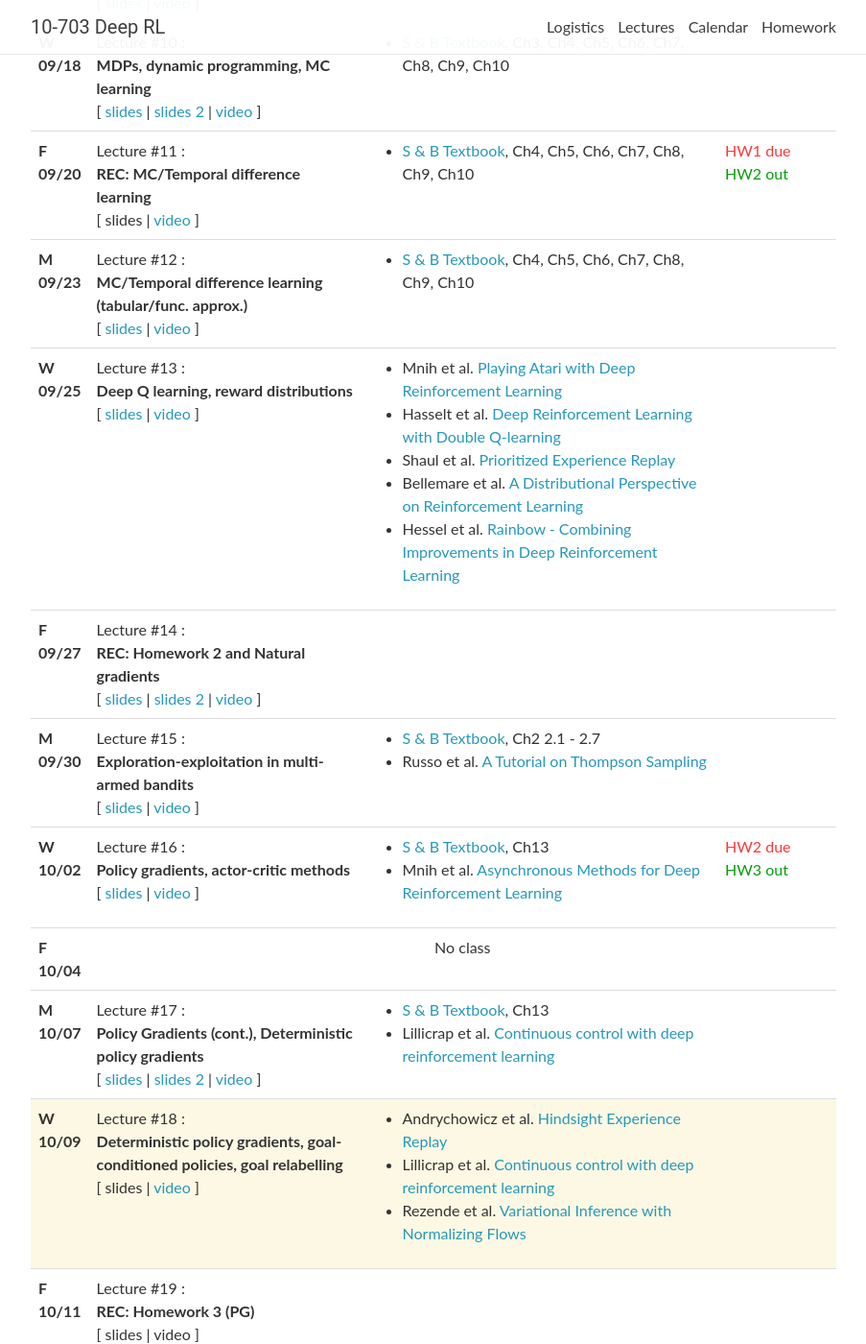
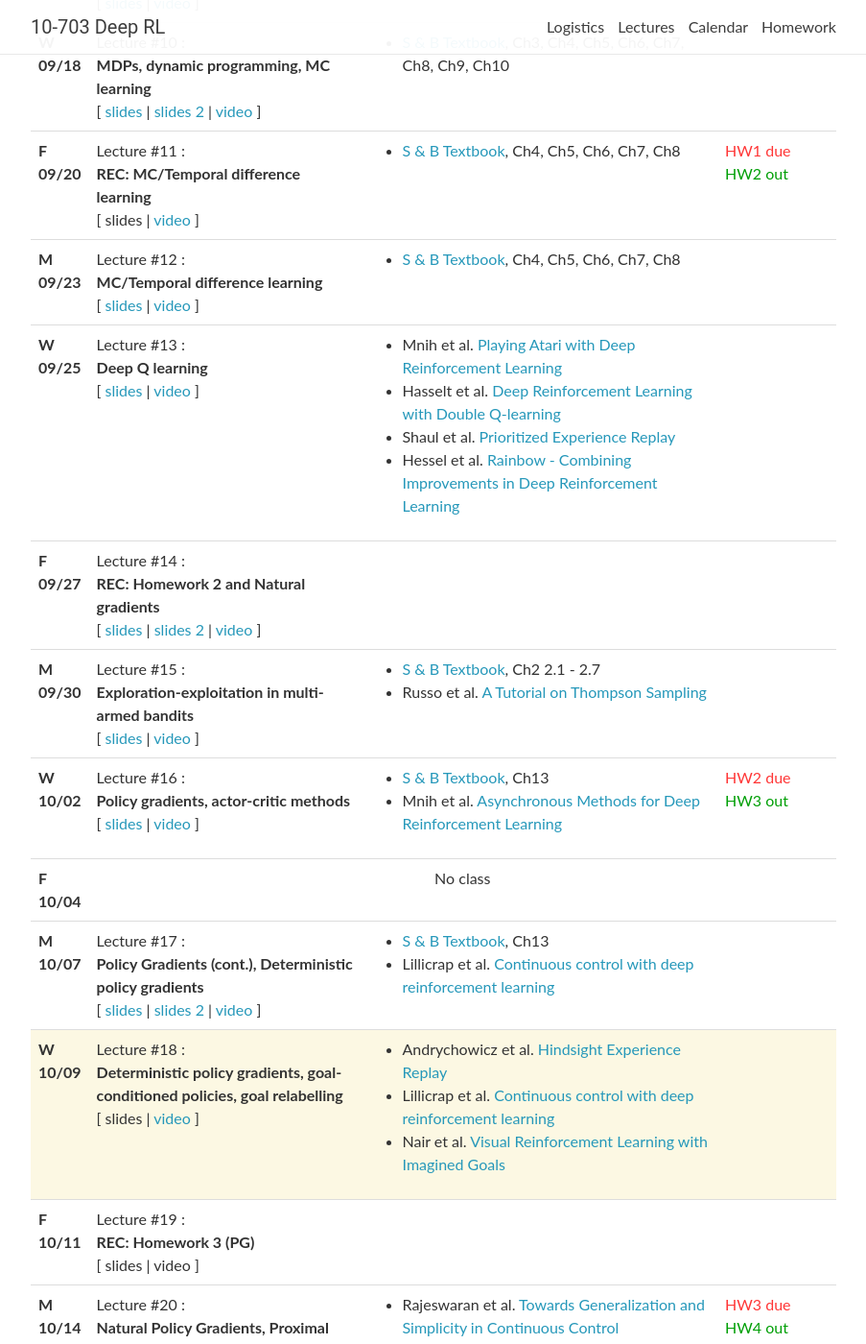
Before and after one commit to cmudeeprl/703website_f19, a Jekyll site: the page built from _pages/lectures.md, in a window 1280 px wide and 1400 px high, scrolled down 1496 px. Shown: the whole window at 96% size, without its empty margins (188-1091 px from the left). Built offline with Jekyll 4.4.1, drawn with Linux system fonts in a browser that asks for light colours; nearby versions of some CDN libraries; comment, search, counter and statistics services are not loaded.

Commit message:
schedule update

```diff
--- a/_data/lectures.yml
+++ b/_data/lectures.yml
@@ -133,7 +133,7 @@
   video: https://scs.hosted.panopto.com/Panopto/Pages/Viewer.aspx?id=d919305e-7778-4ee6-b4b7-aace0107e10a
   notes:
   readings:
-    - <a href="http://incompleteideas.net/book/RLbook2018.pdf" target="_blank">S & B Textbook</a>, Ch4, Ch5, Ch6, Ch7, Ch8, Ch9, Ch10
+    - <a href="http://incompleteideas.net/book/RLbook2018.pdf" target="_blank">S & B Textbook</a>, Ch4, Ch5, Ch6, Ch7, Ch8
     # - Blundell et al. <a href="https://arxiv.org/abs/1505.05424" target="_blank">Weight Uncertainty in Neural Networks</a>
     # - Kingma & Welling <a href="https://arxiv.org/pdf/1312.6114.pdf" target="_blank">Auto-Encoding Variational Bayes</a>
     # - Rasmussen & Williams <a href="http://www.gaussianprocess.org/gpml/chapters/RW.pdf" target="_blank">Gaussian Processes for Machine Learning</a>
@@ -143,18 +143,18 @@
 - date: M 09/23
   lecturer:
   title: >
-    <strong>MC/Temporal difference learning (tabular/func. approx.)</strong>
+    <strong>MC/Temporal difference learning</strong>
   slides: https://cmudeeprl.github.io/703website/assets/lectures/lecture_8.pdf
   video: https://scs.hosted.panopto.com/Panopto/Pages/Viewer.aspx?id=754eb6c0-72ca-4912-93f1-aad101060954
   notes:
   readings:
-    - <a href="http://incompleteideas.net/book/RLbook2018.pdf" target="_blank">S & B Textbook</a>, Ch4, Ch5, Ch6, Ch7, Ch8, Ch9, Ch10
+    - <a href="http://incompleteideas.net/book/RLbook2018.pdf" target="_blank">S & B Textbook</a>, Ch4, Ch5, Ch6, Ch7, Ch8
   logistics:
 
 - date: W 09/25
   lecturer:
   title: >
-    <strong>Deep Q learning, reward distributions</strong>
+    <strong>Deep Q learning</strong>
   slides: https://cmudeeprl.github.io/703website/assets/lectures/lecture_9_1.pdf
   # slides2: https://cmudeeprl.github.io/703website/assets/lectures/lecture_9_2.pdf
   video: https://scs.hosted.panopto.com/Panopto/Pages/Viewer.aspx?id=e89485b7-c572-4adb-bf48-aad3011e65a5
@@ -163,7 +163,7 @@
     - Mnih et al. <a href="https://arxiv.org/pdf/1312.5602.pdf" target="_blank">Playing Atari with Deep Reinforcement Learning</a>
     - Hasselt et al. <a href="https://arxiv.org/abs/1509.06461" target="_blank">Deep Reinforcement Learning with Double Q-learning</a>
     - Shaul et al. <a href="https://arxiv.org/abs/1511.05952" target="_blank">Prioritized Experience Replay</a>
-    - Bellemare et al. <a href="https://arxiv.org/abs/1707.06887" target="_blank">A Distributional Perspective on Reinforcement Learning</a>
+    # - Bellemare et al. <a href="https://arxiv.org/abs/1707.06887" target="_blank">A Distributional Perspective on Reinforcement Learning</a>
     - Hessel et al. <a href="https://arxiv.org/abs/1710.02298" target="_blank">Rainbow - Combining Improvements in Deep Reinforcement Learning</a>
   logistics:
 
@@ -238,7 +238,8 @@
   readings:
     - Andrychowicz et al. <a href="https://arxiv.org/abs/1707.01495" target="_blank">Hindsight Experience Replay</a>
     - Lillicrap et al. <a href="https://arxiv.org/abs/1509.02971" target="_blank">Continuous control with deep reinforcement learning</a>
-    - Rezende et al. <a href="http://proceedings.mlr.press/v37/rezende15.pdf" target="_blank">Variational Inference with Normalizing Flows</a>
+    # - Rezende et al. <a href="http://proceedings.mlr.press/v37/rezende15.pdf" target="_blank">Variational Inference with Normalizing Flows</a>
+    - Nair et al. <a href="https://arxiv.org/abs/1807.04742" target="_blank">Visual Reinforcement Learning with Imagined Goals</a>
   logistics:
 
 - date: F 10/11
```
